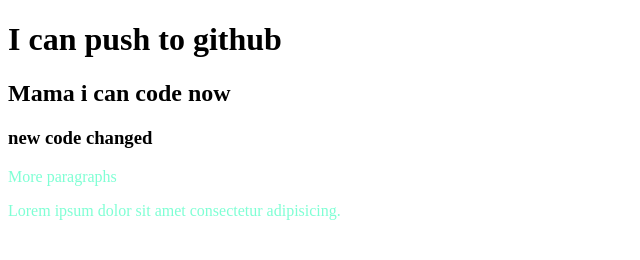
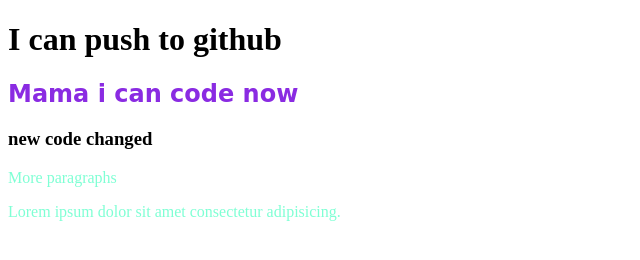
Before and after one commit to ctasbihas/my-first-repo, a plain HTML site: page index.html in a window 1280 px wide. Shown: the whole page, without its empty margins (0-640 px from the left). Drawn offline with Linux system fonts and the light colour scheme.

Commit message:
adding some styles

```diff
--- a/style.css
+++ b/style.css
@@ -1,3 +1,7 @@
 p{
      color: aquamarine;
 }
+h2{
+     color: blueviolet;
+     font-family: cursive;
+}
```
